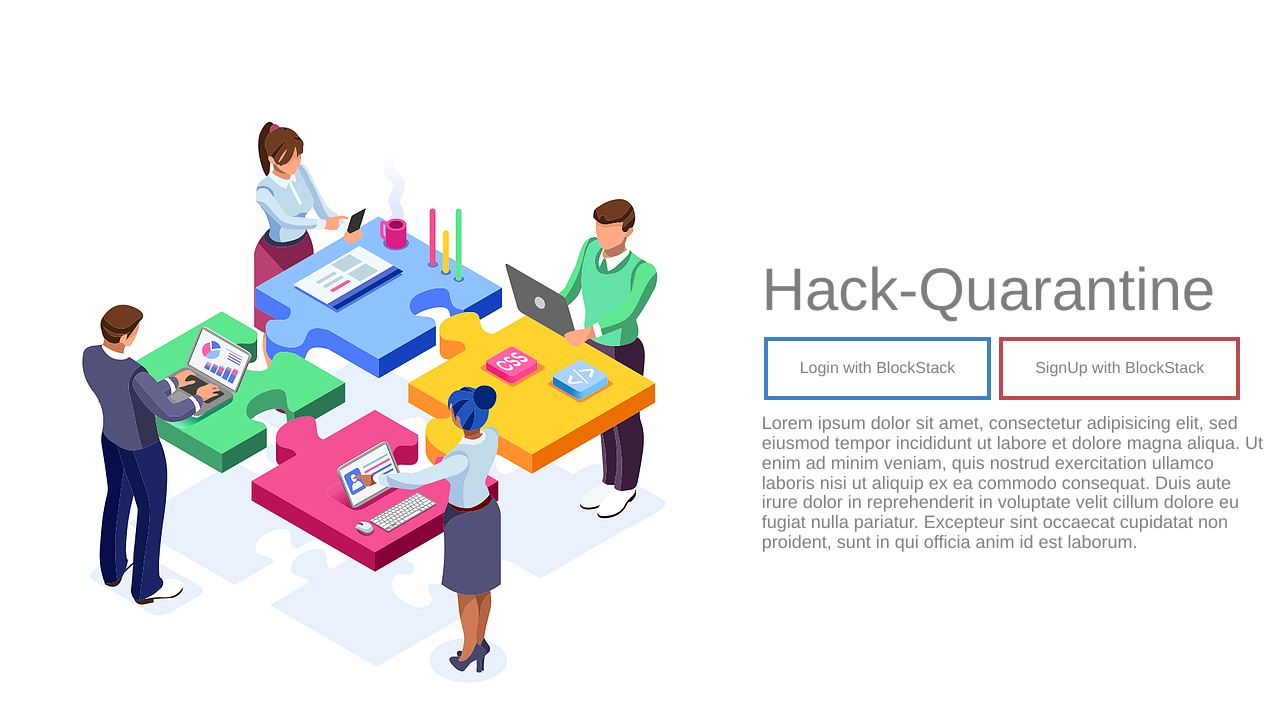
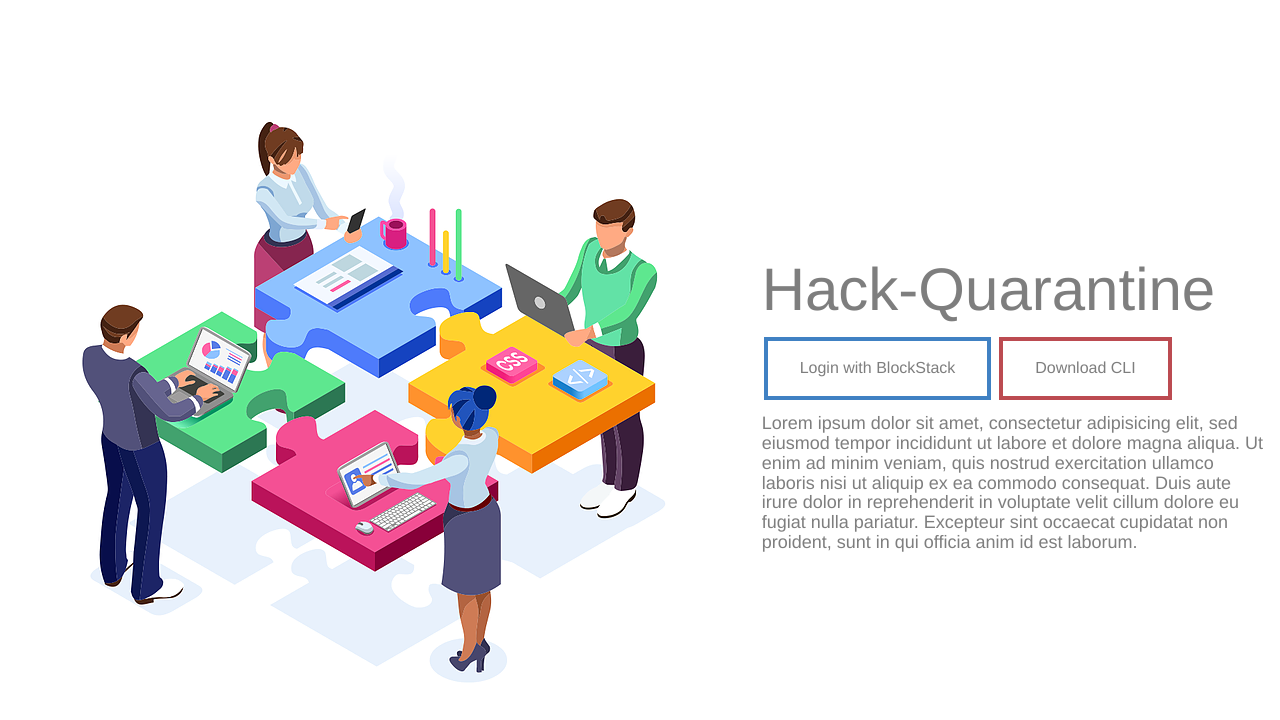
Before and after one commit to letscodedev/DevIT, a plain HTML site: page index.html in a window 1280 px wide. Drawn offline with nearby package versions, Linux system fonts and the light colour scheme; a script that the page names is missing.

Commit message:
minor changes

```diff
--- a/index.html
+++ b/index.html
@@ -35,7 +35,7 @@
                 <div>
                     <h1 style="font-size: 6rem">Hack-Quarantine</h1>
                     <button class="login-button button show" style="display: inline!important" id="login">Login with BlockStack</button>
-                    <button class="signup-button button show" style="display: inline!important" id="login">SignUp with BlockStack</button>
+                    <button class="signup-button button show" style="display: inline!important" id="login">Download CLI</button>
                     <h4>Lorem ipsum dolor sit amet, consectetur adipisicing elit, sed eiusmod tempor incididunt ut labore et dolore magna aliqua. Ut enim ad minim veniam, quis nostrud exercitation ullamco laboris nisi ut aliquip ex ea commodo consequat. Duis aute irure dolor in reprehenderit in voluptate velit cillum dolore eu fugiat nulla pariatur. Excepteur sint occaecat cupidatat non proident, sunt in qui officia anim id est laborum. </h4>
                 </div>
             </div>
```
Also changed, not shown: dashboard.html (+4 -1 lines), 1 other file.
